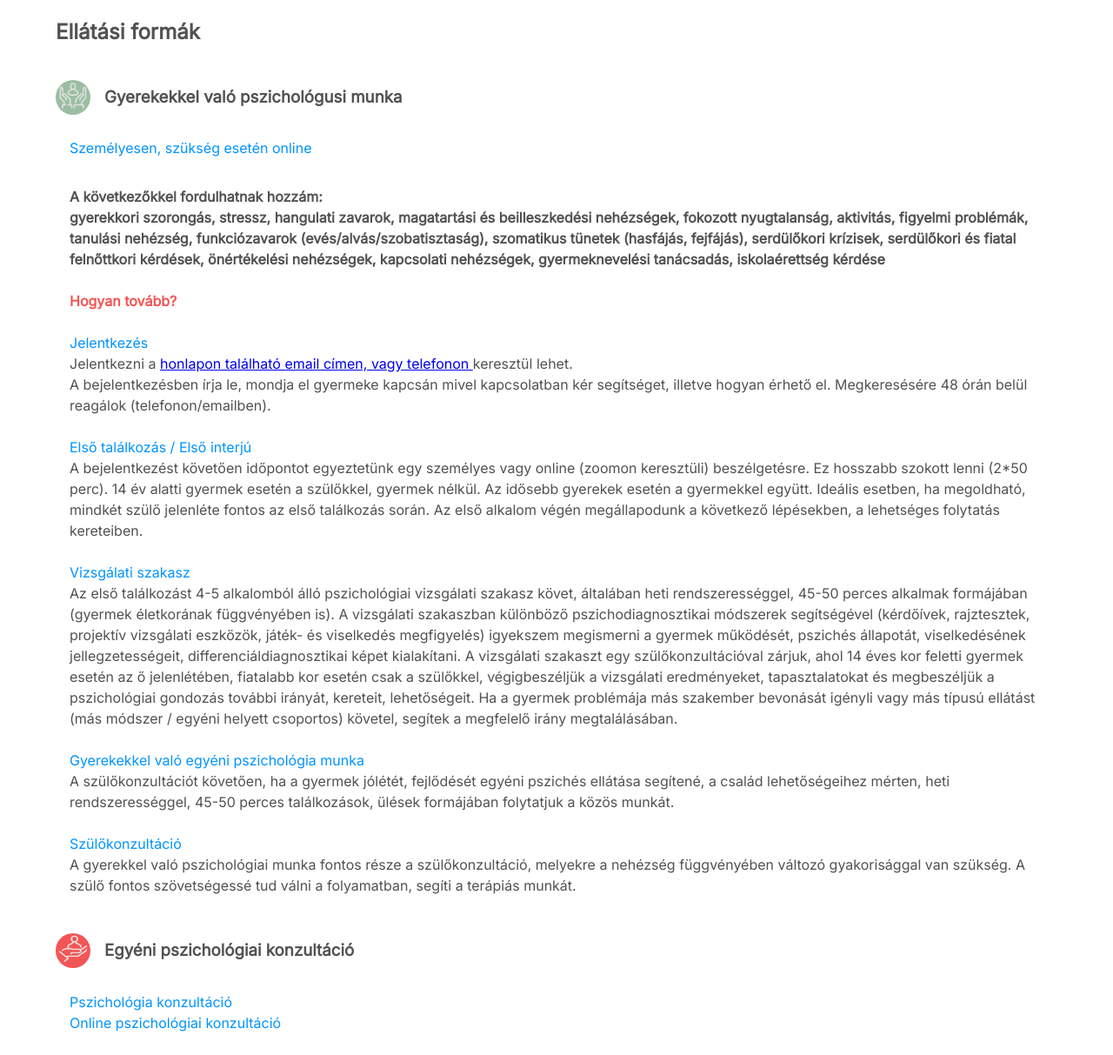
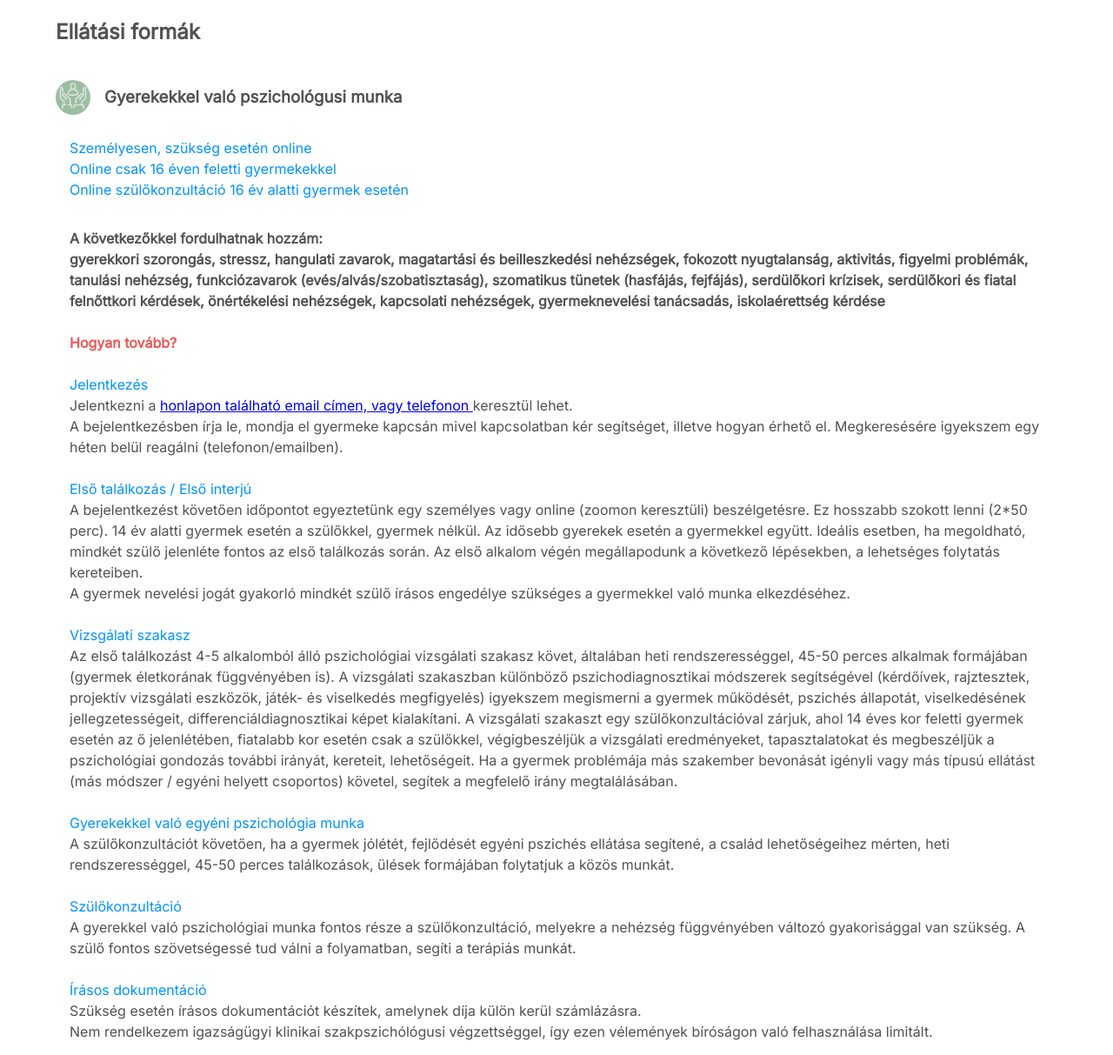
Before and after one commit to hszilvi/safarjudit, a website: page child.html in a window 1280 px wide. Shown: the part 87-1300 px from the top of the page at 87% size. Drawn offline with Linux system fonts and the light colour scheme; a web font is replaced by a local one.

Commit message:
change content

```diff
--- a/child.html
+++ b/child.html
@@ -98,7 +98,7 @@
 
                 <h3>Gyerekekkel való pszichológusi munka</h3>
             </div>
-        <p><span class="highlighted-v1">Személyesen, szükség esetén online</span></p>
+        <p><span class="highlighted-v1">Személyesen, szükség esetén online<br>Online csak 16 éven feletti gyermekekkel <br>Online szülőkonzultáció 16 év alatti gyermek esetén </span></p>
         <p><span class="highlighted-v3">A következőkkel fordulhatnak hozzám:<br>
             gyerekkori szorongás, stressz, hangulati zavarok, magatartási és beilleszkedési nehézségek, fokozott nyugtalanság, aktivitás, figyelmi problémák, tanulási nehézség, funkciózavarok (evés/alvás/szobatisztaság), szomatikus tünetek (hasfájás, fejfájás), serdülőkori krízisek, serdülőkori és fiatal felnőttkori kérdések, önértékelési nehézségek, kapcsolati nehézségek, gyermeknevelési tanácsadás, iskolaérettség kérdése<br><br></span>
             <span class="highlighted-v2">Hogyan tovább?</span><br><br>
@@ -106,10 +106,10 @@
             <!-- Jelentkezni a honlapon található <a href="#contact-index">jelentkezési formula kitöltésével</a>, vagy emailen, vagy telefonon keresztül lehet. -->
             Jelentkezni a <a href="#contact-index">honlapon található email címen, vagy telefonon </a> keresztül lehet. <br>
             A bejelentkezésben írja le, mondja el gyermeke kapcsán mivel kapcsolatban kér segítséget, illetve hogyan érhető el.
-            Megkeresésére 48 órán belül reagálok (telefonon/emailben).<br><br>
+            Megkeresésére igyekszem egy héten belül reagálni (telefonon/emailben).<br><br>
 
             <span class="highlighted-v1">Első találkozás / Első interjú </span><br>
-            A bejelentkezést követően időpontot egyeztetünk egy személyes vagy online (zoomon keresztüli) beszélgetésre. Ez hosszabb szokott lenni (2*50 perc). 14 év alatti gyermek esetén a szülőkkel, gyermek nélkül. Az idősebb gyerekek esetén a gyermekkel együtt. Ideális esetben, ha megoldható, mindkét szülő jelenléte fontos az első találkozás során. Az első alkalom végén megállapodunk a következő lépésekben, a lehetséges folytatás kereteiben.<br><br>
+            A bejelentkezést követően időpontot egyeztetünk egy személyes vagy online (zoomon keresztüli) beszélgetésre. Ez hosszabb szokott lenni (2*50 perc). 14 év alatti gyermek esetén a szülőkkel, gyermek nélkül. Az idősebb gyerekek esetén a gyermekkel együtt. Ideális esetben, ha megoldható, mindkét szülő jelenléte fontos az első találkozás során. Az első alkalom végén megállapodunk a következő lépésekben, a lehetséges folytatás kereteiben.<br>A gyermek nevelési jogát gyakorló mindkét szülő írásos engedélye szükséges a gyermekkel való munka elkezdéséhez. <br><br>
 
             <span class="highlighted-v1">Vizsgálati szakasz</span><br>
                 Az első találkozást 4-5 alkalomból álló pszichológiai vizsgálati szakasz követ, általában heti rendszerességgel, 45-50 perces alkalmak formájában (gyermek életkorának függvényében is). A vizsgálati szakaszban különböző pszichodiagnosztikai módszerek segítségével (kérdőívek, rajztesztek, projektív vizsgálati eszközök, játék- és viselkedés megfigyelés) igyekszem megismerni a gyermek működését, pszichés állapotát, viselkedésének jellegzetességeit, differenciáldiagnosztikai képet kialakítani.
@@ -117,7 +117,10 @@
                 <span class="highlighted-v1">Gyerekekkel való egyéni pszichológia munka</span><br>
                 A szülőkonzultációt követően, ha a gyermek jólétét, fejlődését egyéni pszichés ellátása segítené, a család lehetőségeihez mérten, heti rendszerességgel, 45-50 perces találkozások, ülések formájában folytatjuk a közös munkát.<br><br>
                 <span class="highlighted-v1">Szülőkonzultáció</span><br>
-            A gyerekkel való pszichológiai munka fontos része a szülőkonzultáció, melyekre a nehézség függvényében változó gyakorisággal van szükség. A szülő fontos szövetségessé tud válni a folyamatban, segíti a terápiás munkát.
+                A gyerekkel való pszichológiai munka fontos része a szülőkonzultáció, melyekre a nehézség függvényében változó gyakorisággal van szükség. A szülő fontos szövetségessé tud válni a folyamatban, segíti a terápiás munkát.<br><br>
+                <span class="highlighted-v1">Írásos dokumentáció</span><br>
+                Szükség esetén írásos dokumentációt készítek, amelynek díja külön kerül számlázásra.<br>
+                Nem rendelkezem igazságügyi klinikai szakpszichólógusi végzettséggel, így ezen vélemények bíróságon való felhasználása limitált.
                 </p>
             <div class="services-title">
                 <div class="icon-wrapper">
@@ -128,7 +131,7 @@
                 <h3>Egyéni pszichológiai konzultáció</h3>
             </div>
 
-            <p><span class="highlighted-v1">Pszichológia konzultáció <br>Online pszichológiai konzultáció </span></p>
+            <p><span class="highlighted-v1">Pszichológia konzultáció <br>Online pszichológiai konzultáció (csak 16 éven felettiek részére)</span></p>
             <p><span class="highlighted-v3">A következőkkel fordulhatnak hozzám: <br>
                 önismeret, önértékelési nehézségek, stresszkezelés, hangulati problémák, szorongás, kapcsolati problémák, konfliktuskezelés, krízis, életvezetési nehézségek.<br><br></span>
 
@@ -138,7 +141,7 @@
                 <!-- Jelentkezni a honlapon található <a href="#contact-index">jelentkezési formula kitöltésével</a>, vagy emailen, vagy telefonon keresztül lehet. <br> -->
                 Jelentkezni a <a href="#contact-index">honlapon található email címen, vagy telefonon </a> keresztül lehet. <br>
                 A bejelentkezésben írja le, mondja el mivel kapcsolatban kér segítséget, illetve hogyan érhető el.
-                Megkeresésére 48 órán belül reagálok (telefonon/emailben).<br><br>
+                Megkeresésére igyekszem egy héten belül reagálni (telefonon/emailben).<br><br>
 
                 <span class="highlighted-v1">Első találkozás / Első interjú </span><br>
                 A bejelentkezést követően időpontot egyeztetünk egy személyes vagy online (zoomon keresztüli) beszélgetésre. Ez hosszabb szokott lenni (2*50 perc), mely idő alatt megismerkedünk, beszélgetünk a kliens megkeresésének okáról, aktuális helyzetéről, élettörténetéről, lehetséges céljairól, élethelyzetéről, nehézségeiről. Az első alkalom végén megállapodunk a következő lépésekben, a lehetséges folytatás kereteiben.<br><br>
```
Lines whose indentation alone changed are shown as unchanged.
